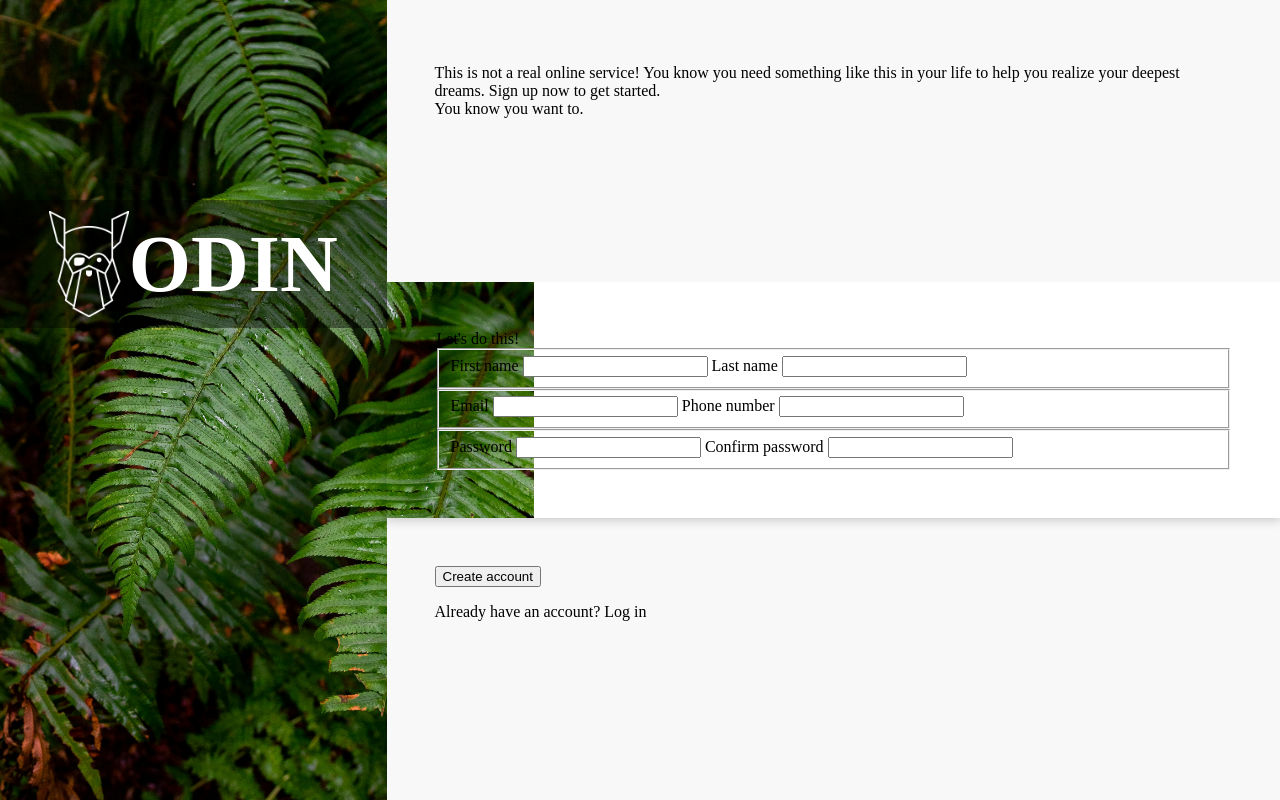
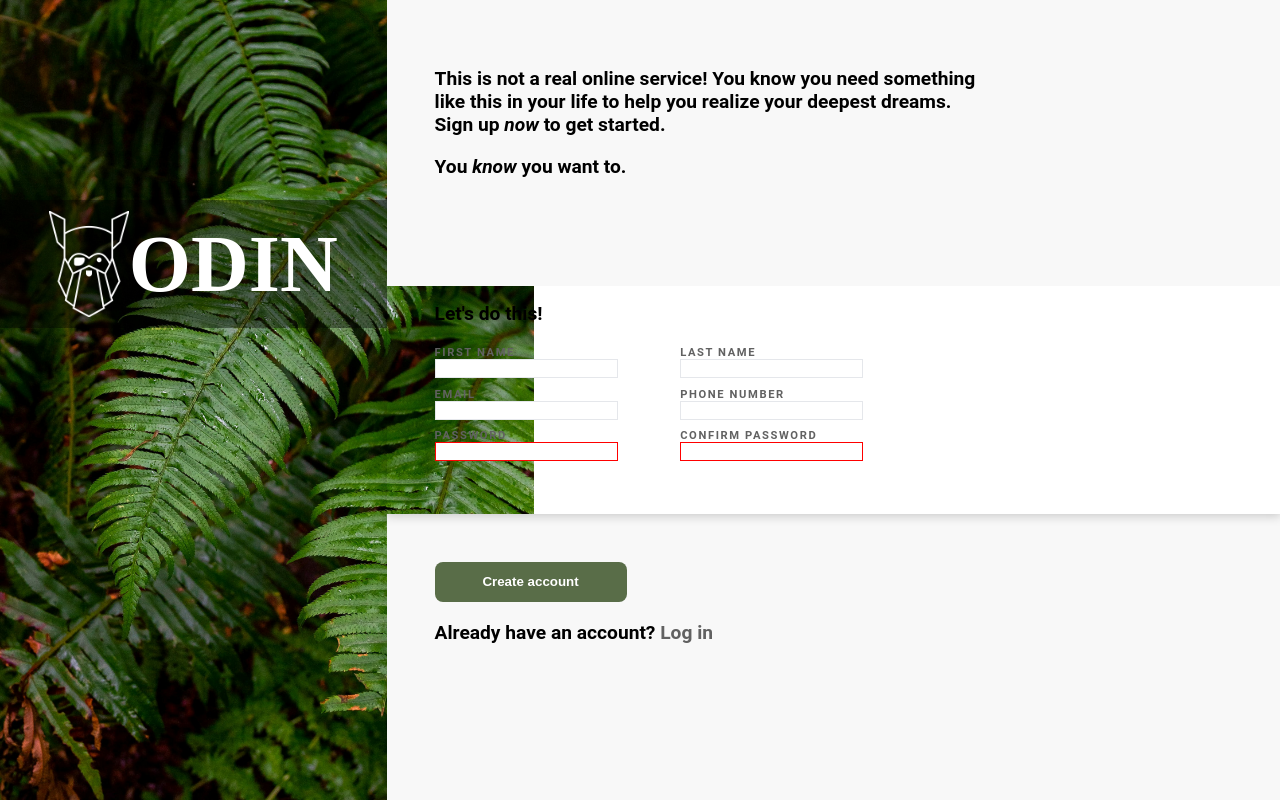
Before and after one commit to xRyukx3/odin-sign-up-form, a plain HTML site: page index.html in a window 1280 px wide. Drawn offline with Linux system fonts and the light colour scheme; a web font is replaced by a local one.

Commit message:
Update form and add submit button with basic regex validation

```diff
--- a/index.html
+++ b/index.html
@@ -15,41 +15,67 @@
       <div class="header-content">
         <p>
           This is not a real online service! You know you need something like
-          this in your life to help you realize your deepest dreams. Sign up now
-          to get started. <br />
-          You know you want to.
+          this in your life to help you realize your deepest dreams. Sign up
+          <i>now</i>
+          to get started.
         </p>
+        <p>You <i>know</i> you want to.</p>
       </div>
       <div class="main-content">
-        <form action="http://httpbin.org/" method="post">
+        <form id="create-account-form" action="#" method="post">
           <legend>Let's do this!</legend>
           <fieldset>
-            <label for="first-name">First name</label>
+            <div class="form-group">
+              <label id="first-name" for="first-name">First name</label>
               <input type="text" id="first-name" name="first-name" />
-            <label for="last-name">Last name</label>
+            </div>
+            <div class="form-group">
+              <label id="last-name" for="last-name">Last name</label>
               <input type="text" id="last-name" name="last-name" />
+            </div>
           </fieldset>
           <fieldset>
+            <div class="form-group">
               <label for="user-email">Email</label>
-            <input type="email" id="user-email" name="email" />
+              <input
+                type="email"
+                id="user-email"
+                name="email"
+                pattern="/\S+@\.com/"
+              />
+            </div>
+            <div class="form-group">
               <label for="user-phone-number">Phone number</label>
               <input type="number" id="user-phone-number" name="phone-number" />
+            </div>
           </fieldset>
           <fieldset>
+            <div class="form-group">
               <label for="user-password">Password</label>
-            <input type="password" id="user-password" name="password" />
+              <input
+                type="password"
+                id="user-password"
+                name="password"
+                pattern="/\w{1,8}/g"
+                required
+              />
+            </div>
+            <div class="form-group">
               <label for="confirm-password">Confirm password</label>
               <input
                 type="password"
                 id="confirm-password"
                 name="confirm-password"
+                pattern="/\w{1,8}/g"
+                required
               />
+            </div>
           </fieldset>
         </form>
       </div>
-      <div class="footer-content">
-        <button type="submit">Create account</button>
-        <p>Already have an account? Log in</p>
+      <div class="footer-content" form="create-account-form">
+        <button class="submit-button" type="submit">Create account</button>
+        <p>Already have an account? <a href="#">Log in</a></p>
       </div>
     </section>
   </body>
--- a/style.css
+++ b/style.css
@@ -5,11 +5,13 @@
 
 :root {
   --sidebar-width: calc(100vw - 69.8%);
+  --content-width: calc(100vw - var(--sidebar-width));
   --header-content: 30vh;
   --footer-content: 30vh;
   --main-content: calc(
     100vh - var(var(--header-content) - var(var(--footer-content)))
   );
+  --submit-button-background-color: #596d48;
 }
 
 body {
@@ -21,6 +23,9 @@ body {
   background-repeat: no-repeat;
   display: flex;
   flex-wrap: nowrap;
+  font-family: "Roboto", sans-serif;
+  font-weight: 600;
+  font-size: 1.2rem;
   & .sidebar {
     width: calc(100vw - 69.8%);
     height: 8rem;
@@ -42,7 +47,7 @@ body {
   & .content {
     margin: 0;
     padding: 0;
-    width: calc(100vw - var(--sidebar-width));
+    width: var(--content-width);
     height: 100vh;
     display: flex;
     flex-direction: column;
@@ -58,17 +63,72 @@ body {
       height: var(--header-content);
       position: relative;
       z-index: 2;
+      & p {
+        width: var(--content-width);
+      }
     }
     & .main-content {
+      margin: 0;
+      padding-top: 0;
       height: var(--main-content);
       box-shadow: 0px 1px 10px 1px rgba(0, 0, 0, 0.2);
       position: relative;
       z-index: 1;
+      & form {
+        & legend {
+          padding: 1rem 0;
+        }
+        & fieldset {
+          margin: 0;
+          padding: 0.3rem 0rem;
+          border: none;
+          font-size: 0.7rem;
+          color: #616161;
+          text-transform: uppercase;
+          letter-spacing: 0.1rem;
+          width: calc(var(--content-width) - 10vw);
+          display: flex;
+          justify-content: space-between;
+          & .form-group {
+            display: flex;
+            flex-direction: column;
+            & input {
+              border: 1px solid #e5e7eb;
+            }
+            & input:focus {
+              outline-color: rgb(90, 90, 255);
+              box-shadow: 0px 0px 5px 0px rgba(0, 0, 0, 0.2);
+            }
+
+            & input:valid {
+              border-color: #e5e7eb;
+            }
+
+            & input:invalid {
+              border-color: red;
+            }
+          }
+        }
+      }
     }
     & .footer-content {
       height: var(--footer-content);
       position: relative;
       z-index: -1;
+      & .submit-button {
+        color: white;
+        font-weight: 600;
+        width: 12rem;
+        height: 2.5rem;
+        border: none;
+        border-radius: 0.5rem;
+        background-color: var(--submit-button-background-color);
+      }
     }
   }
 }
+
+a {
+  color: #616161;
+  text-decoration: none;
+}
```
Lines whose indentation alone changed are shown as unchanged.
